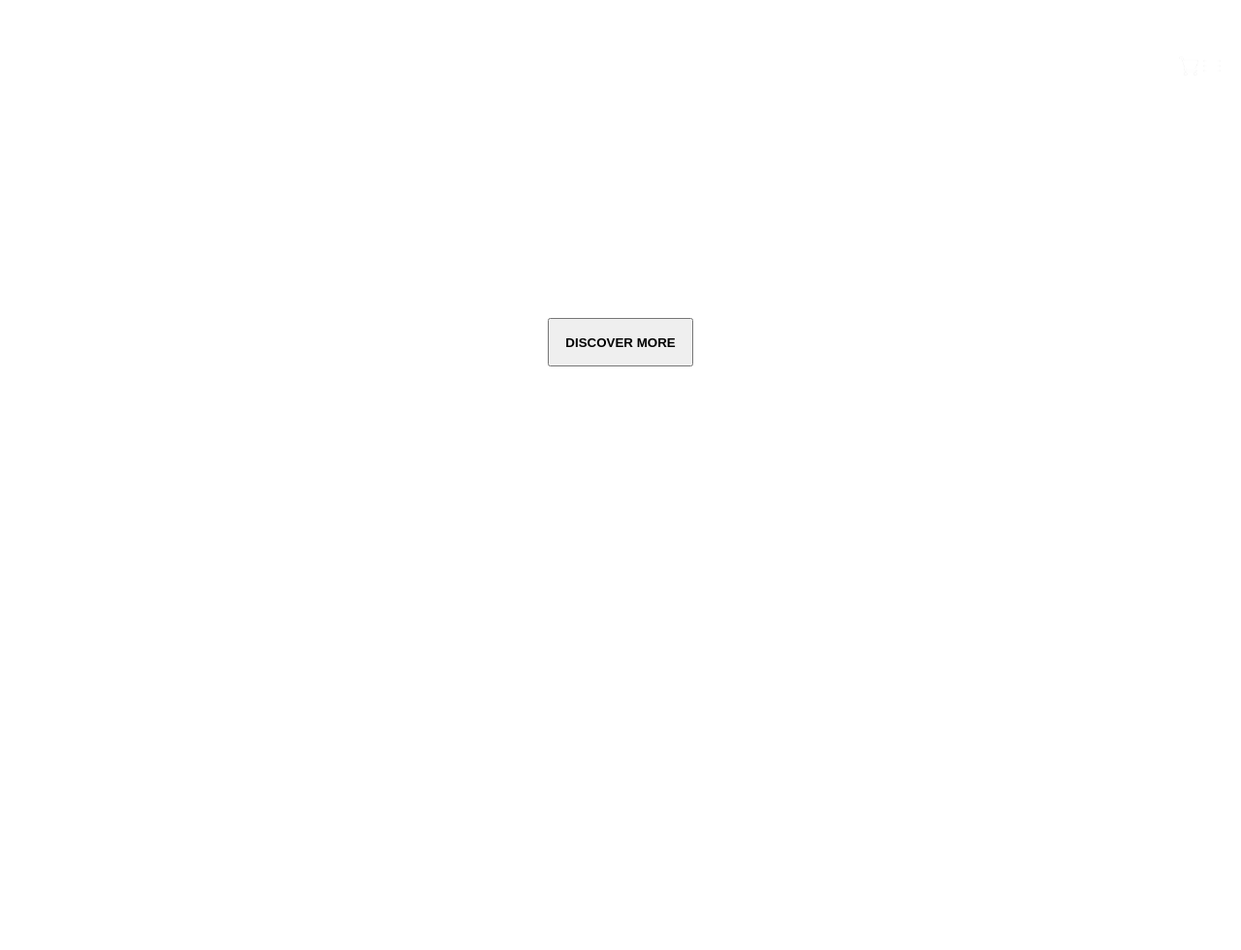
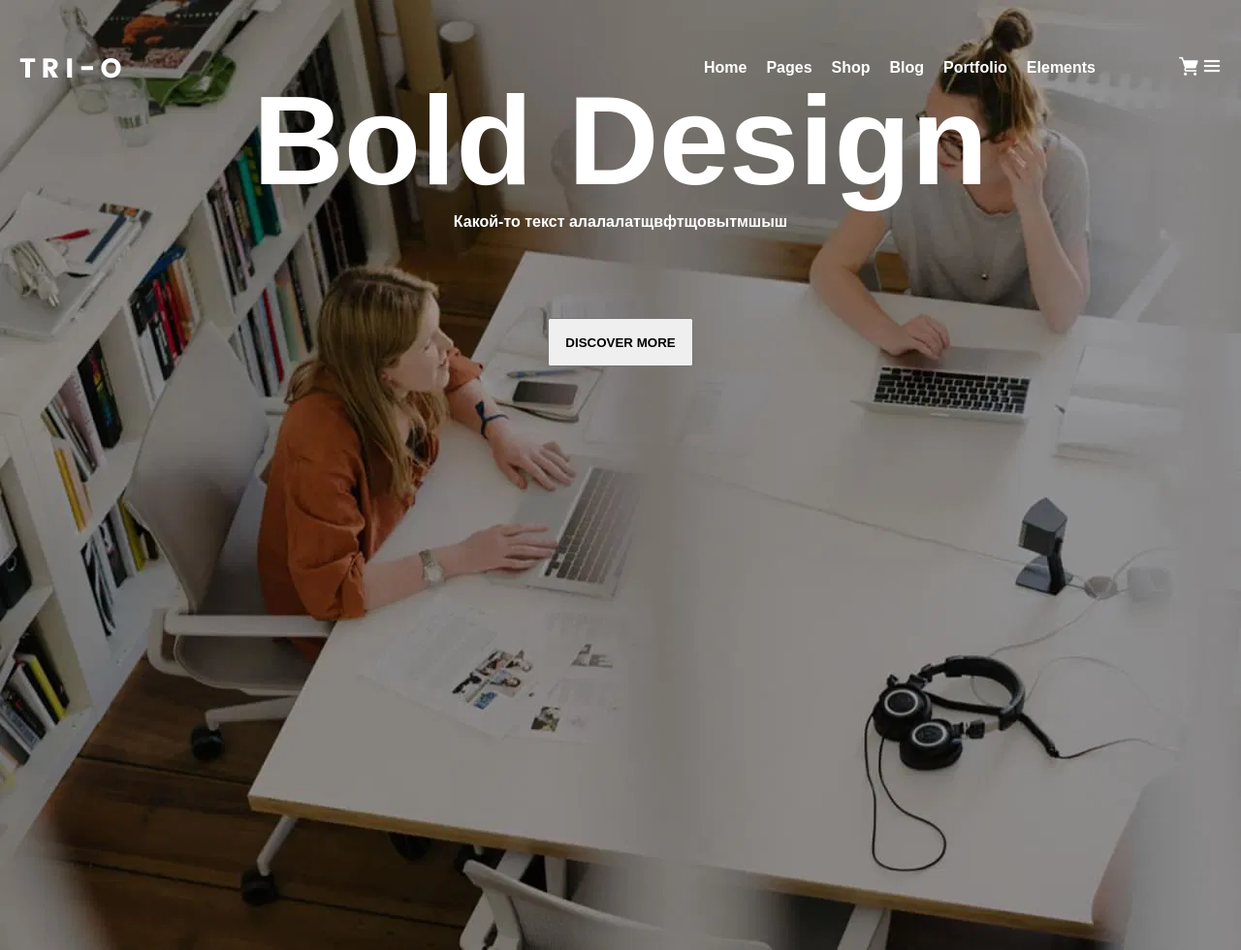
Before and after one commit to crazy-tosser3/ITHub-KT6, a plain HTML site: page index.html in a window 1280 px wide. Shown: the top 980 px of the page at 97% size. Drawn offline with Linux system fonts and the light colour scheme.

Commit message:
Update index.html

```diff
--- a/index.html
+++ b/index.html
@@ -8,7 +8,7 @@
     <link rel="icon" type="image/x-icon" href="images/favicon.ico">
 </head>
 <body>
-    <div class="biba">
+    <div style="background: url(images/bg/01.webp) no-repeat;" class="biba">
         <div class="header">
             <img class="logo-up" src="images/logo-white.png" alt="logo-white.png">
 
```
